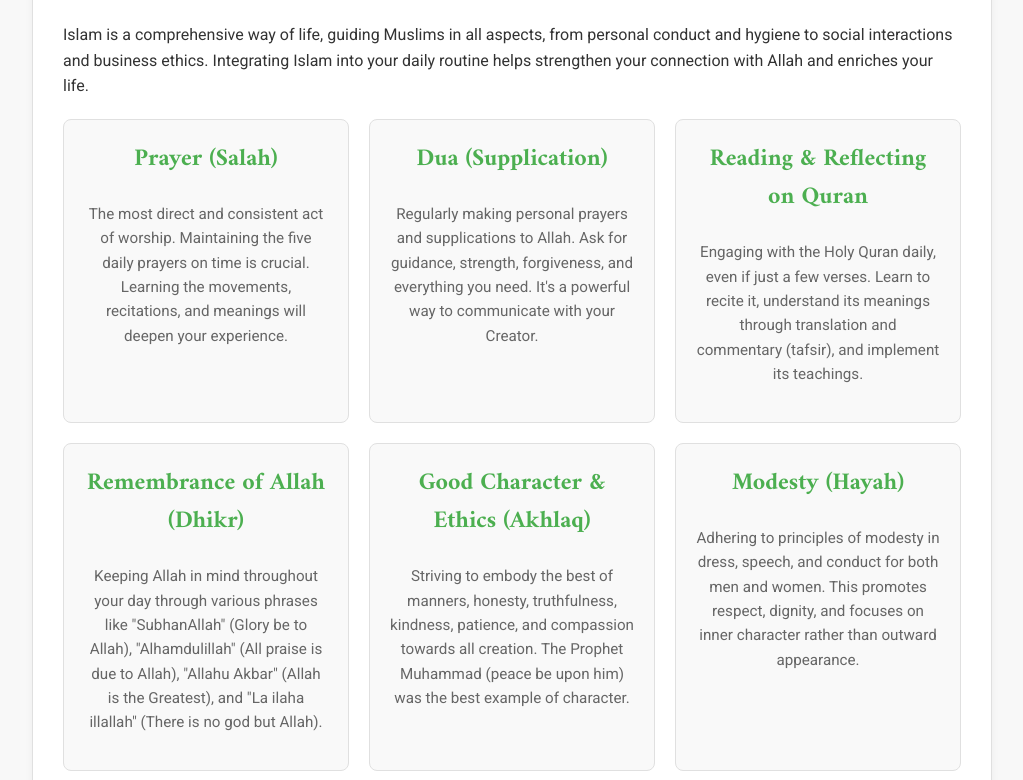
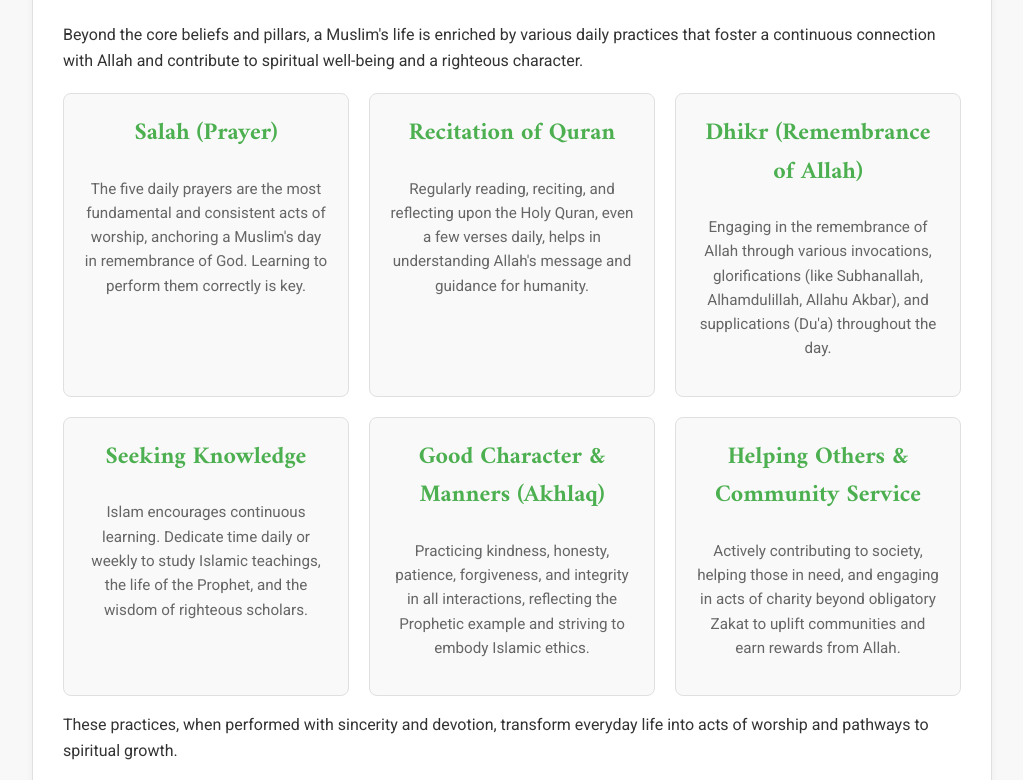
Before and after one commit to ummulkheiyr/Journey-to-islam, a plain HTML site: page practice.html in a window 1280 px wide. Shown: the part 340-1120 px from the top of the page, without its empty margins (128-1151 px from the left). Drawn offline with Linux system fonts and the light colour scheme.

Commit message:
Update practice.html

```diff
--- a/practice.html
+++ b/practice.html
@@ -3,7 +3,7 @@
 <head>
     <meta charset="UTF-8">
     <meta name="viewport" content="width=device-width, initial-scale=1.0">
-    <title>Daily Muslim Practice & Lifestyle - Journey to Islam</title>
+    <title>Daily Practice in Islam - Journey to Islam</title>
     <link href="https://fonts.googleapis.com/css2?family=Roboto:wght@300;400;700&family=Amiri:wght@400;700&display=swap" rel="stylesheet">
     <link rel="stylesheet" href="style.css">
 </head>
@@ -25,48 +25,36 @@
     </nav>
 
     <main class="container">
-        <section id="practice" class="section">
-            <h2>Daily Muslim Practice & Lifestyle</h2>
-            <p>Islam is a comprehensive way of life, guiding Muslims in all aspects, from personal conduct and hygiene to social interactions and business ethics. Integrating Islam into your daily routine helps strengthen your connection with Allah and enriches your life.</p>
+        <section id="daily-practice" class="section">
+            <h2>Daily Practice in Islam</h2>
+            <p>Beyond the core beliefs and pillars, a Muslim's life is enriched by various daily practices that foster a continuous connection with Allah and contribute to spiritual well-being and a righteous character.</p>
             <div class="info-grid">
                 <div class="info-card">
-                    <h3>Prayer (Salah)</h3>
-                    <p>The most direct and consistent act of worship. Maintaining the five daily prayers on time is crucial. Learning the movements, recitations, and meanings will deepen your experience.</p>
+                    <h3>Salah (Prayer)</h3>
+                    <p>The five daily prayers are the most fundamental and consistent acts of worship, anchoring a Muslim's day in remembrance of God. Learning to perform them correctly is key.</p>
                 </div>
                 <div class="info-card">
-                    <h3>Dua (Supplication)</h3>
-                    <p>Regularly making personal prayers and supplications to Allah. Ask for guidance, strength, forgiveness, and everything you need. It's a powerful way to communicate with your Creator.</p>
+                    <h3>Recitation of Quran</h3>
+                    <p>Regularly reading, reciting, and reflecting upon the Holy Quran, even a few verses daily, helps in understanding Allah's message and guidance for humanity.</p>
                 </div>
                 <div class="info-card">
-                    <h3>Reading & Reflecting on Quran</h3>
-                    <p>Engaging with the Holy Quran daily, even if just a few verses. Learn to recite it, understand its meanings through translation and commentary (tafsir), and implement its teachings.</p>
-                </div>
-                <div class="info-card">
-                    <h3>Remembrance of Allah (Dhikr)</h3>
-                    <p>Keeping Allah in mind throughout your day through various phrases like "SubhanAllah" (Glory be to Allah), "Alhamdulillah" (All praise is due to Allah), "Allahu Akbar" (Allah is the Greatest), and "La ilaha illallah" (There is no god but Allah).</p>
-                </div>
-                <div class="info-card">
-                    <h3>Good Character & Ethics (Akhlaq)</h3>
-                    <p>Striving to embody the best of manners, honesty, truthfulness, kindness, patience, and compassion towards all creation. The Prophet Muhammad (peace be upon him) was the best example of character.</p>
-                </div>
-                <div class="info-card">
-                    <h3>Modesty (Hayah)</h3>
-                    <p>Adhering to principles of modesty in dress, speech, and conduct for both men and women. This promotes respect, dignity, and focuses on inner character rather than outward appearance.</p>
-                </div>
-                <div class="info-card">
-                    <h3>Halal & Haram</h3>
-                    <p>Understanding and adhering to what is permissible (halal) and impermissible (haram) in Islam, especially concerning food, drink, and financial transactions. This ensures purity and blessings in your livelihood.</p>
+                    <h3>Dhikr (Remembrance of Allah)</h3>
+                    <p>Engaging in the remembrance of Allah through various invocations, glorifications (like Subhanallah, Alhamdulillah, Allahu Akbar), and supplications (Du'a) throughout the day.</p>
                 </div>
                 <div class="info-card">
                     <h3>Seeking Knowledge</h3>
-                    <p>Continuously learning about Islam from authentic sources and qualified scholars. Knowledge is a light that guides you to act correctly and with understanding.</p>
+                    <p>Islam encourages continuous learning. Dedicate time daily or weekly to study Islamic teachings, the life of the Prophet, and the wisdom of righteous scholars.</p>
                 </div>
                 <div class="info-card">
-                    <h3>Community Engagement</h3>
-                    <p>Engaging with the local Muslim community (mosque, Islamic center) for support, learning, mutual encouragement, and participating in communal prayers and events.</p>
+                    <h3>Good Character & Manners (Akhlaq)</h3>
+                    <p>Practicing kindness, honesty, patience, forgiveness, and integrity in all interactions, reflecting the Prophetic example and striving to embody Islamic ethics.</p>
+                </div>
+                <div class="info-card">
+                    <h3>Helping Others & Community Service</h3>
+                    <p>Actively contributing to society, helping those in need, and engaging in acts of charity beyond obligatory Zakat to uplift communities and earn rewards from Allah.</p>
                 </div>
             </div>
-            <p>Embracing these practices gradually and consistently will help you build a strong and fulfilling Islamic lifestyle.</p>
+            <p>These practices, when performed with sincerity and devotion, transform everyday life into acts of worship and pathways to spiritual growth.</p>
         </section>
     </main>
 
```
